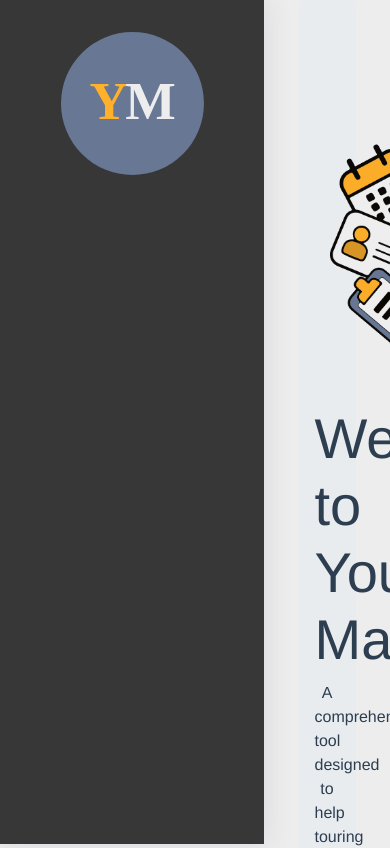
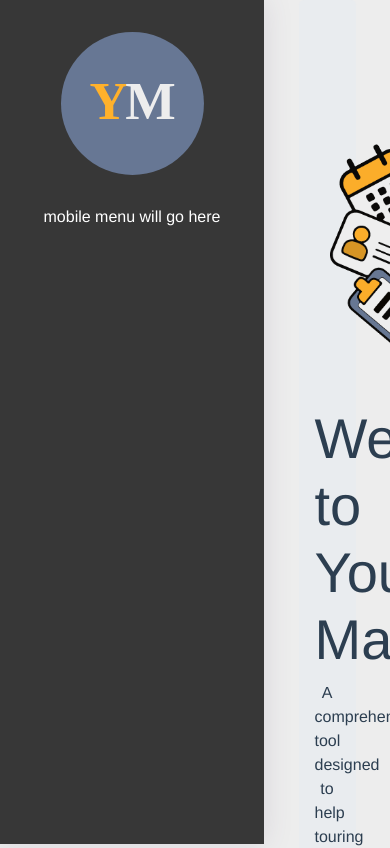
Before and after one commit to CWRU-KHAN/your-manager, a Vue app: page / in a window 390 px wide. Shown: the top 848 px of the page. Built offline with nearby package versions, Linux system fonts and the light colour scheme.

Commit message:
fixed-minor-spacing-issue-navbar

```diff
--- a/src/components/Navbar.vue
+++ b/src/components/Navbar.vue
@@ -7,12 +7,13 @@
             <router-link v-if="loggedIn" to="/dashboard">
                 <img class="nav-ym-icon" src="@/assets/svg/ym-icon.svg">
             </router-link>
-        <nav class="navbar navbar-expand-lg">
-            <!-- <a class="d-xl-none d-lg-none" href="#">Dashboard</a> -->
-            <button class="navbar-toggler" type="button" data-toggle="collapse" data-target="#navbarNav" aria-controls="navbarNav" aria-expanded="false" aria-label="Toggle navigation">
+        <nav class="navbar navbar-expand-md">
+            <p class="d-xl-none d-lg-none d-md-none text-white mx-auto">mobile menu will go here</p>
+            <!-- <button class="navbar-toggler" type="button" data-toggle="collapse" data-target="#navbarNav" aria-controls="navbarNav" aria-expanded="false" aria-label="Toggle navigation">
                 <span class="navbar-toggler-icon"></span>
-            </button>
+            </button> -->
             <div class="collapse navbar-collapse" id="navbarNav">
+                <!-- menu not logged in -->
                 <ul v-if="!loggedIn" class="navbar-nav flex-column">
                     <li class="nav-heading">
                         Your Manager
@@ -32,6 +33,7 @@
                         </router-link>
                     <!-- </li> -->
                 </ul>
+                <!-- menu logged in -->
                 <ul v-if="loggedIn" class="navbar-nav flex-column">
                     <li class="nav-heading">
                         YM: <span class="nav-heading nav-heading-username">{{ this.$store.state.userCredentials.username }}</span>
@@ -95,12 +97,12 @@
 
                     <br><br>
 
-                    <li class="nav-item">
-                        <button class="button button-red btn-block" type="button" @click="logout">
+                    <!-- <li class="nav-item"> -->
+                    <button class="button button-red btn-block nav-item" type="button" @click="logout">
                         <i class="fa fa-sign-out btn-icon" aria-hidden="true"></i>
                         Logout
-                        </button>
-                    </li>
+                    </button>
+                    <!-- </li> -->
                 </ul>
             </div>
         </nav>
```
